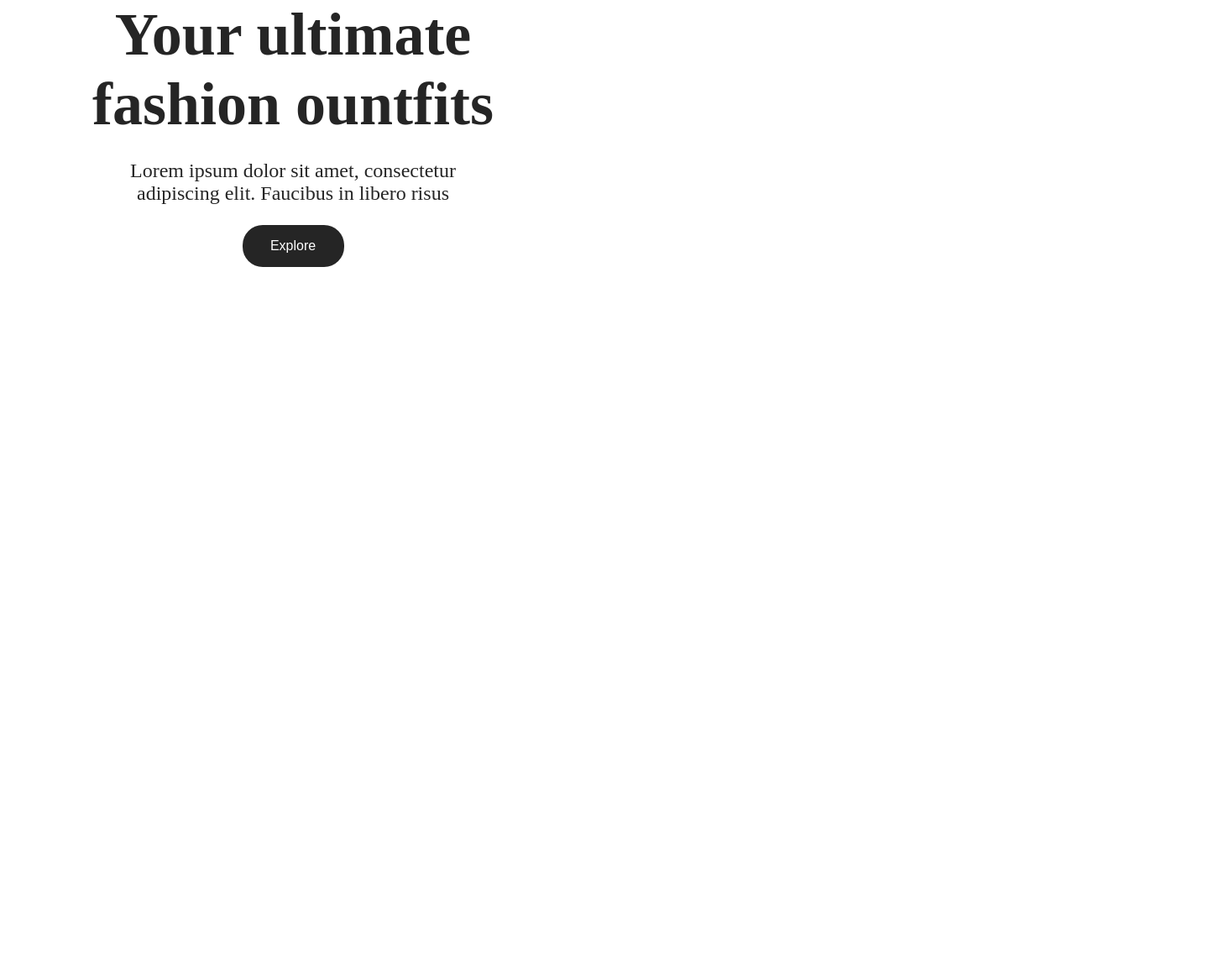
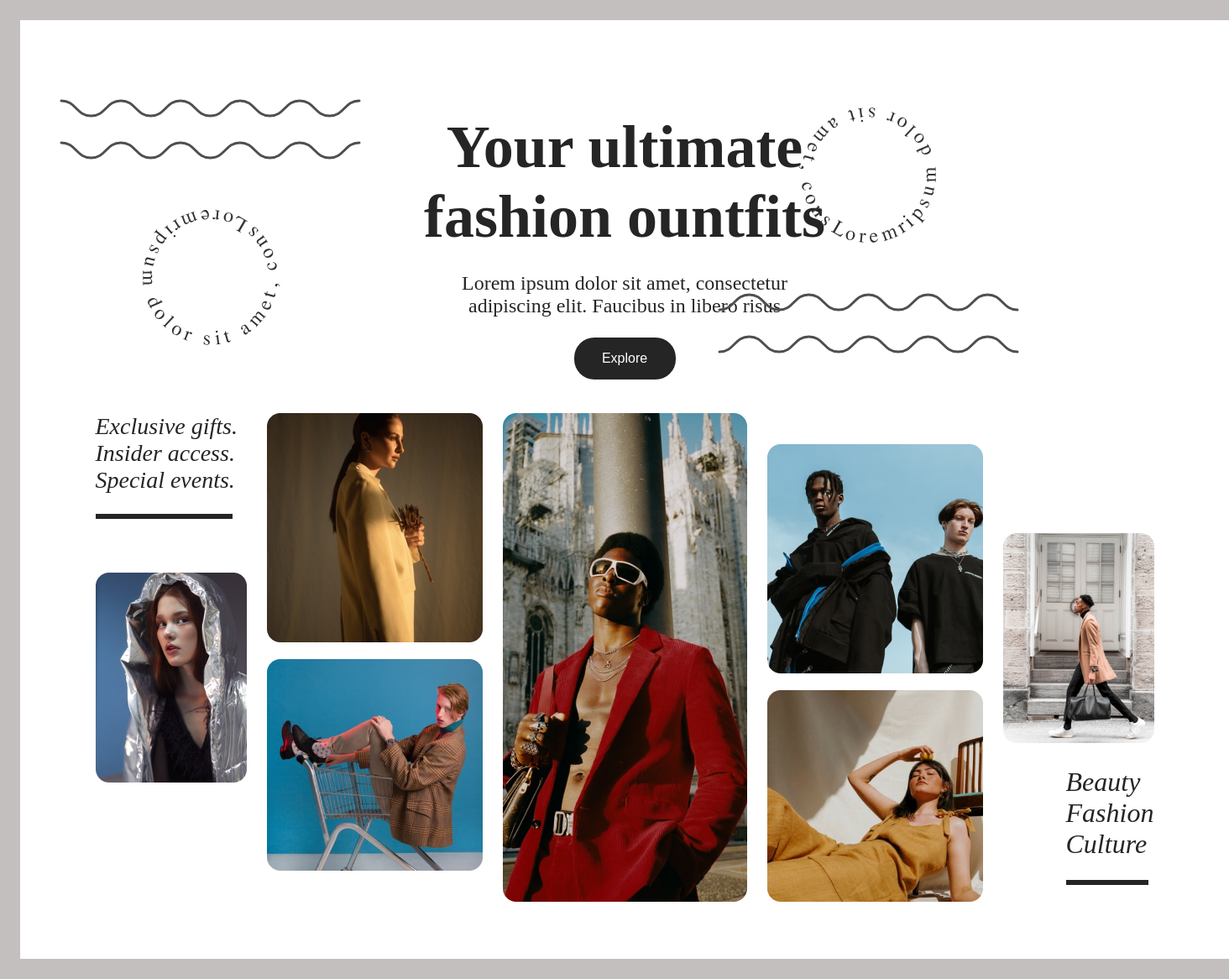
Before and after one commit to RedEyesVij/fashion, a plain HTML site: page index.html in a window 1280 px wide. Shown: the whole page at 84% size, 1464 px wide, since content can reach past the window. Before the commit the page ends 800 px from the top, so only its background shows below. Drawn offline with Linux system fonts and the light colour scheme.

Commit message:
sho popalo

```diff
--- a/index.html
+++ b/index.html
@@ -9,6 +9,13 @@
 </head>
 
 <body>
+    <div class="mein-container">
+        <div class="container-decor decor-left">
+            <img class="image" src="public/deco1.svg" />
+        </div>
+        <div class="container-decor decor-right">
+            <img class="image" src="public/deco1.svg" />
+        </div>
 
         <div class="text-box">
             <h1 class="header">Your ultimate fashion ountfits</h1>
@@ -18,48 +25,39 @@
                 onclick="alert('You clicked the button;)')">Explore</button>
         </div>
 
-    <div class="main-container">
-        <div class="container-decor">
-            <!-- <div>
-                <img class="image" src="public/1.png" />
+        <div class="galery-container">
+
+            <div class="galery">
+
+                <div class="container-img-left">
+                    <div class="slogan-1">
+                        Exclusive gifts. Insider access. Special events.
+                        <div class="divider divider-1"></div>
                     </div>
-            <div>
-                Lorem ipsum dolor sit amet, cons
+                    <img class="image-2" src="public/2.png" />
                 </div>
-        </div> -->
-
-
-            <!-- <div class="container-decor">
-                <div>
-                    <img class="image" src="public/1.png" />
-                </div>
-                <div>
-                    Lorem ipsum dolor sit amet, cons
-                </div>
-            </div> -->
-
-            <!-- <div class="galery">
-                <div clas="slogan">Exclusive gifts. Insider access. Special events.</div>
-                <div class="container-img">
-                    <img class="image" src="public/2.png" />
-                </div>
-                <div class="container-img">
-                    <img class="image" src="public/3.png" />
+                <div class="container-img-mid-l">
+                    <img class="image-3" src="public/3.png" />
                     <img class="image" src="public/4.png" />
                 </div>
-                <div class="container-img">
+                <div class="container-img-centr">
                     <img class="image" src="public/5.png" />
                 </div>
-                <div class="container-img">
-                    <img class="image" src="public/6.png" />
+                <div class="container-img-mid-r">
+                    <img class="image-6" src="public/6.png" />
                     <img class="image" src="public/7.png" />
                 </div>
-                <div class="container-img">
-                    <img class="image" src="public/8.png" />
+                <div class="container-img-right">
+                    <img class="image-8" src="public/8.png" />
+                    <div class="slogan-2">
+                        Beauty Fashion Culture
+                        <div class="divider divider-2"></div>
                     </div>
-                <div clas="slogan">Beauty Fasion Culture</div>
                 </div>
-        </div> -->
+
+            </div>
+        </div>
+    </div>
 </body>
 
 </html>
--- a/styles.css
+++ b/styles.css
@@ -8,14 +8,19 @@ body {
     --primary: #252525;
     color: var(--primary);
     justify-content: center;
-    background-color: #ffffff;
+    background-color: #c4bfbf;
     font-family: 'Times New Roman', Times, serif;
 }
 
+.mein-container {
+    background-color: #ffffff;
+    margin: 24px;
+    width: 1440px;
+}
 
 .text-box {
-    width: 698px;
-    height: 322px;
+    /* width: 698px;
+    height: 322px; */
     display: flex;
     flex-direction: column;
     align-items: center;
@@ -23,6 +28,7 @@ body {
 }
 
 .header {
+    padding-top: 110px;
     width: 600px;
     font-size: 72px;
     text-align: center;
@@ -46,19 +52,100 @@ body {
     cursor: pointer;
 }
 
-.main-container {
-    /* display: flex; */
-    /* justify-content: center;
-    padding-top: 30px;
-    padding-left: 25px;
-    padding-right: 25px;
-    padding-bottom: 25px;
-} */
+.galery-container {
+
+    display: flex;
+    justify-content: center;
+
+    padding-left: 90px;
+    padding-right: 90px;
+    padding-bottom: 64px;
+}
+
+.galery {
+    max-width: 1261px;
+    padding-top: 40px;
+    display: grid;
+    grid-template-columns: 180px 257px auto 257px 180px;
+    gap: 24px;
+
+}
+
+.slogan-1 {
+    max-width: 177px;
+    font-style: italic;
+    font-size: 28px;
+    padding-bottom: 24px;
+}
+
+.slogan-2 {
+    max-width: 105px;
+    font-size: 32px;
+    font-style: italic;
+    padding-top: 24px;
+    padding-bottom: 24px;
+    margin-left: auto;
+}
+
+.image-2 {
+    padding-top: 40px;
+}
+
+.divider {
+    border-bottom: 6px solid #252525;
+    margin-top: 24px;
+}
+
+.divider-1 {
+    width: 163px;
+}
+
+.divider-2 {
+    width: 98px;
+}
 
 
+.image-8 {
+    padding-top: 24px;
+}
 
+.container-img-left {
+    align-self: start;
+}
 
-    .slogan {
-        width: 177px;
-        height: 174px;
-    }
+.container-img-mid-l {
+    align-self: start;
+}
+
+.image-3,
+.image-6 {
+    padding-bottom: 16px;
+}
+
+.container-img-centr {
+    align-self: stretch;
+}
+
+.container-img-mid-r {
+    align-self: end;
+}
+
+.container-img-right {
+    align-self: end;
+}
+
+.container-decor {
+    position: absolute;
+    /* z-index: -1; */
+}
+
+.decor-left {
+    top: 118px;
+    left: 71px;
+}
+
+.decor-right {
+    top: 118px;
+    right: 66px;
+    transform: rotate(180deg);
+}
```
Also changed, not shown: public/deco1.svg (added). Lines whose indentation alone changed are shown as unchanged.
